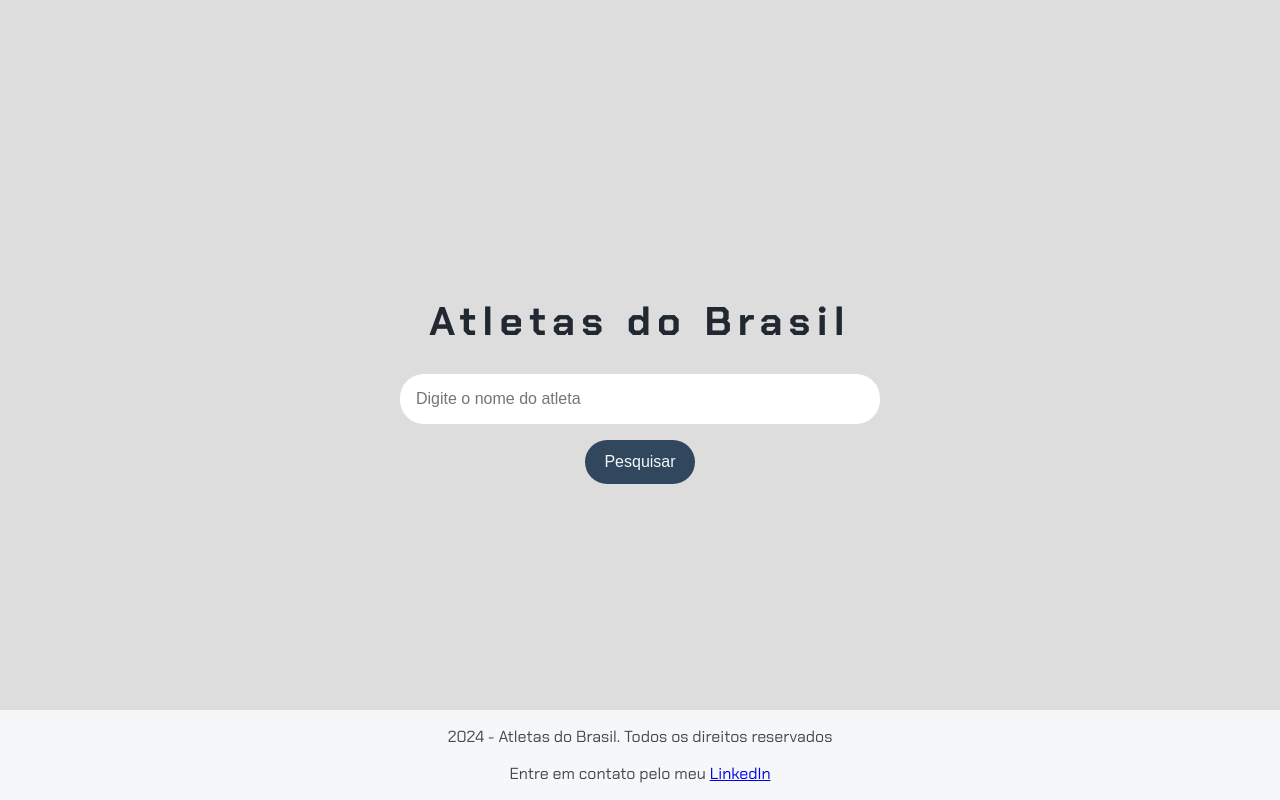
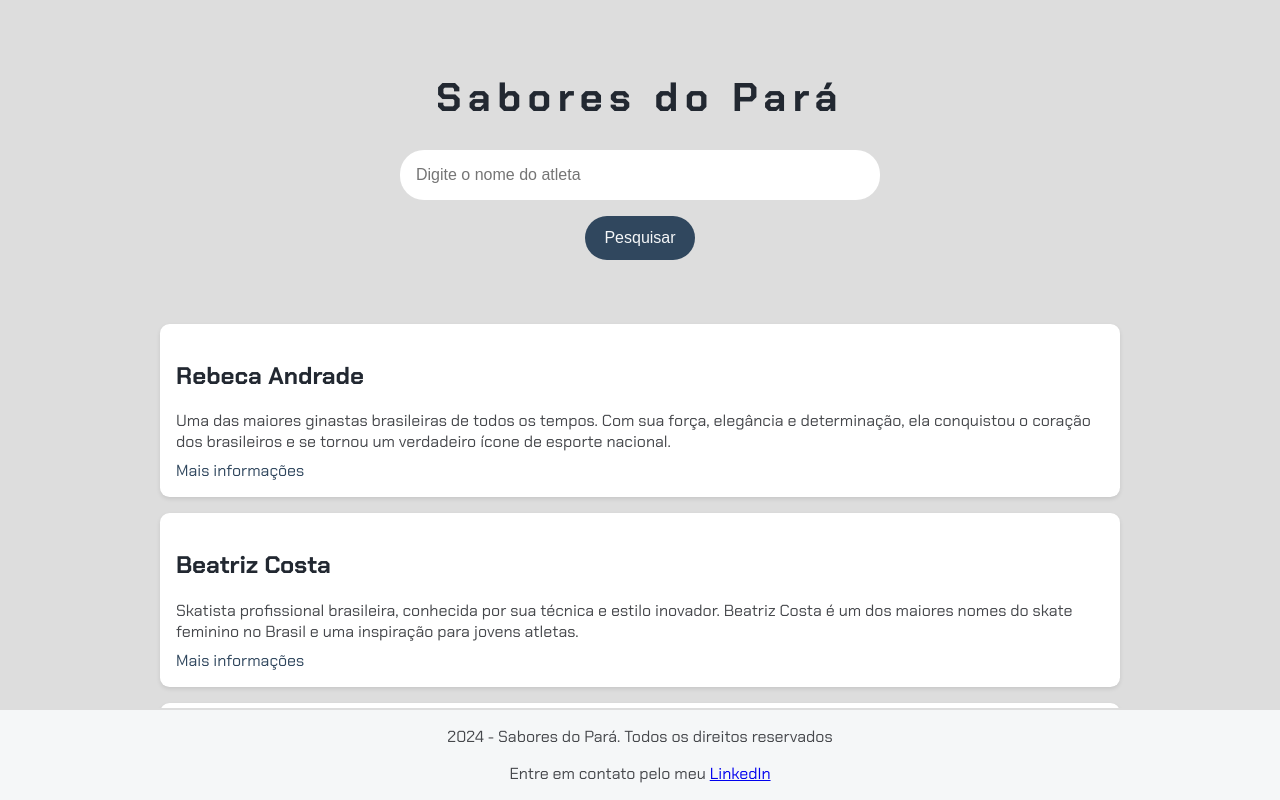
Before and after one commit to thalitaad/Imers-o-Dev-com-Gemini---Alura, a plain HTML site: page index.html in a window 1280 px wide. Drawn offline with Linux system fonts and the light colour scheme.

Commit message:
title alteration

```diff
--- a/index.html
+++ b/index.html
@@ -3,12 +3,12 @@
 <head>
     <meta charset="UTF-8">
     <meta name="viewport" content="width=device-width, initial-scale=1.0">
-    <title>Olimpiadas</title>
+    <title>Sabores do Pará</title>
     <link rel="stylesheet" href="style.css">
 </head>
 <body>
     <header>
-        <h1>Atletas do Brasil</h1>
+        <h1>Sabores do Pará</h1>
     </header>
 
     <main>
@@ -16,12 +16,32 @@
             <input type="text" placeholder="Digite o nome do atleta">
             <button>Pesquisar</button>
         </section>
+        <section class="resultados-pesquisa">
+            <div class="item-resultado">
+                <h2>Rebeca Andrade</h2>
+                <p class="descricao-meta">Uma das maiores ginastas brasileiras de todos os tempos. Com sua força, elegância e determinação, ela conquistou o coração dos brasileiros e se tornou um verdadeiro ícone de esporte nacional.</p>
+                <a href="#" target="_blank">Mais informações</a>
+            </div>
 
+            <div class="item-resultado">
+                <h2>Beatriz Costa</h2>
+                <p class="descricao-meta">Skatista profissional brasileira, conhecida por sua técnica e estilo inovador. Beatriz Costa é um dos maiores nomes do skate feminino no Brasil e uma inspiração para jovens atletas.</p>
+                <a href="#" target="_blank">Mais informações</a>
+            </div>
+
+            <div class="item-resultado">
+                <h2>Raissa Leal</h2>
+                <p class="descricao-meta">A mais jovem skatista profissional do mundo, Raissa Leal, também conhecida como "Fadinha", encanta com sua habilidade e carisma. Um exemplo de superação e talento, Raissa é um fenômeno do skate mundial.</p>
+                <a href="#" target="_blank">Mais informações</a>
+            </div>
+        </section>
     </main>
 
     <footer>
-        <p>2024 - Atletas do Brasil. Todos os direitos reservados</p>
+        <p>2024 - Sabores do Pará. Todos os direitos reservados</p>
         <p>Entre em contato pelo meu <a href="https://www.linkedin.com/in/thalita-damasceno/">LinkedIn</a></p>
     </footer>
+
+    <script src="app.js"></script>
 </body>
 </html>
```
